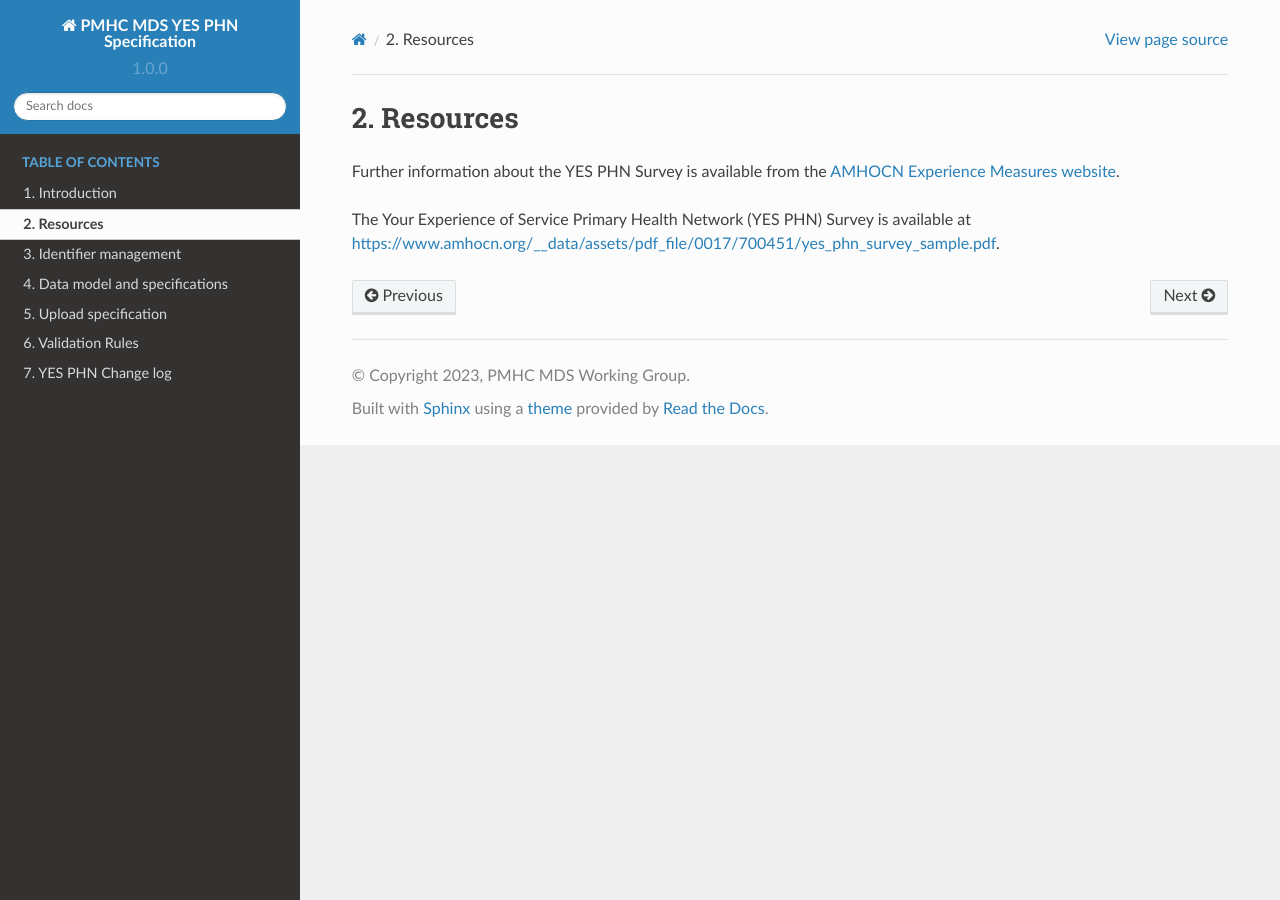
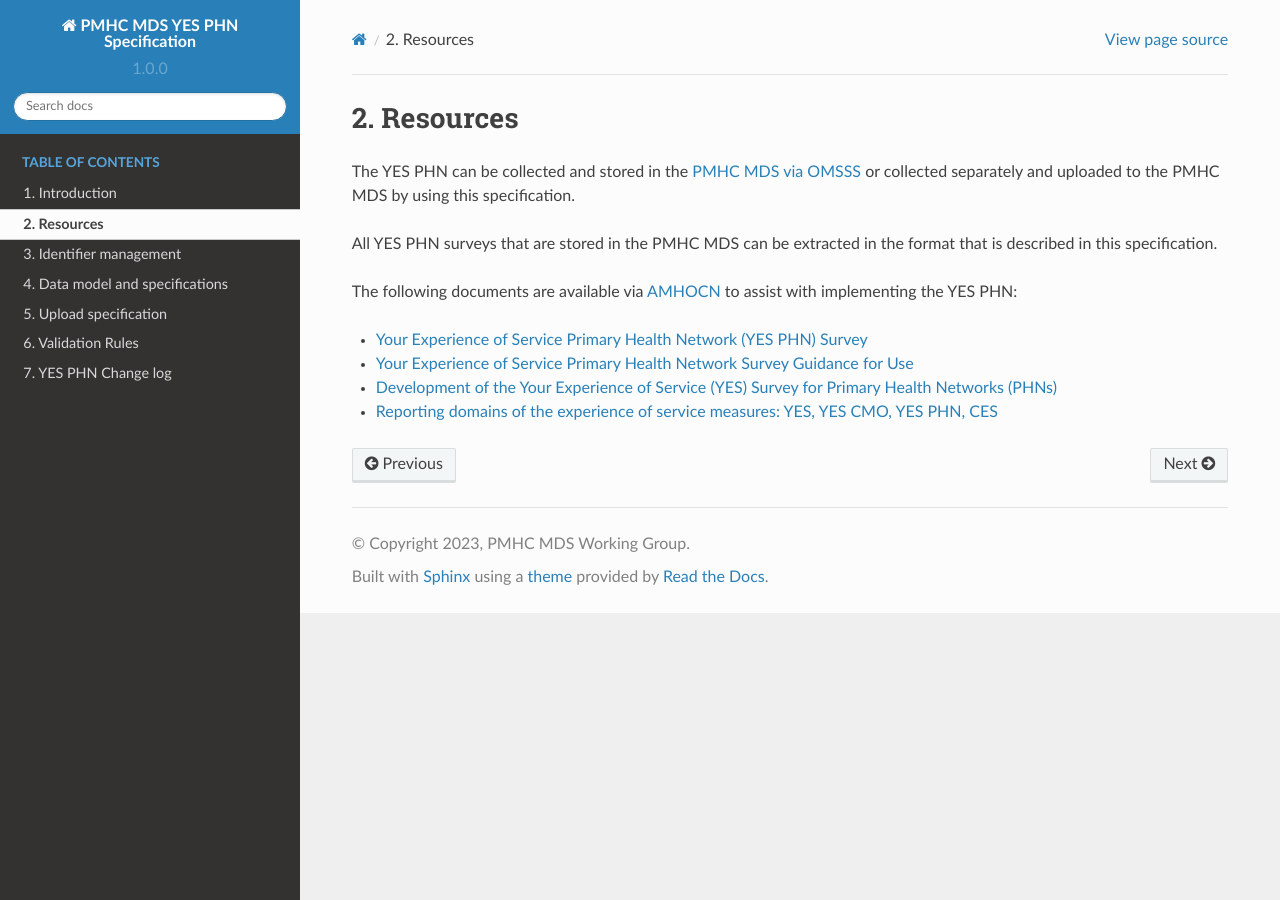
Before and after one commit to logicly-au/pmhc-spec-survey, a Sphinx documentation site: the page built from doc/resources.rst, in a window 1280 px wide. Built offline with Sphinx 7.4.7 and the Read the Docs theme 2.0.0, drawn with Linux system fonts in a browser that asks for light colours.

Commit message:
Fleshing out YES PHN resources.

```diff
--- a/doc/resources.rst
+++ b/doc/resources.rst
@@ -3,8 +3,15 @@
 Resources
 =========
 
-Further information about the YES PHN Survey is available from
-the `AMHOCN Experience Measures website <https://www.amhocn.org/resources/experience-measures>`_.
+The YES PHN can be collected and stored in the
+`PMHC MDS via OMSSS <https://docs.pmhc-mds.com/projects/user-documentation/en/latest/tools.html?highlight=YES-PHN#yes-phn-1>`__
+or collected separately and uploaded to the PMHC MDS by using this specification.
 
-The Your Experience of Service Primary Health Network (YES PHN) Survey is available
-at `https://www.amhocn.org/__data/assets/pdf_file/0017/700451/yes_phn_survey_sample.pdf <https://www.amhocn.org/__data/assets/pdf_file/0017/700451/yes_phn_survey_sample.pdf>`_.
+All YES PHN surveys that are stored in the PMHC MDS can be extracted in the format that is described in this specification.
+
+The following documents are available via `AMHOCN <https://www.amhocn.org/resources/experience-measures>`__ to assist with implementing the YES PHN:
+
+* `Your Experience of Service Primary Health Network (YES PHN) Survey <https://www.amhocn.org/__data/assets/pdf_file/0017/700451/yes_phn_survey_sample.pdf>`__
+* `Your Experience of Service Primary Health Network Survey Guidance for Use <https://www.amhocn.org/__data/assets/pdf_file/0018/700452/yes_phn_guidance_v1.0_20200408.pdf>`__
+* `Development of the Your Experience of Service (YES) Survey for Primary Health Networks (PHNs) <https://www.amhocn.org/__data/assets/pdf_file/0010/696844/yes_phn_survey_final_report_with_appendices_050520.pdf>`__
+* `Reporting domains of the experience of service measures: YES, YES CMO, YES PHN, CES <https://www.amhocn.org/__data/assets/pdf_file/0004/700195/reporting_domains_of_yes_yes_cmo_yes_phn_ces_20200416.pd>`__
```
